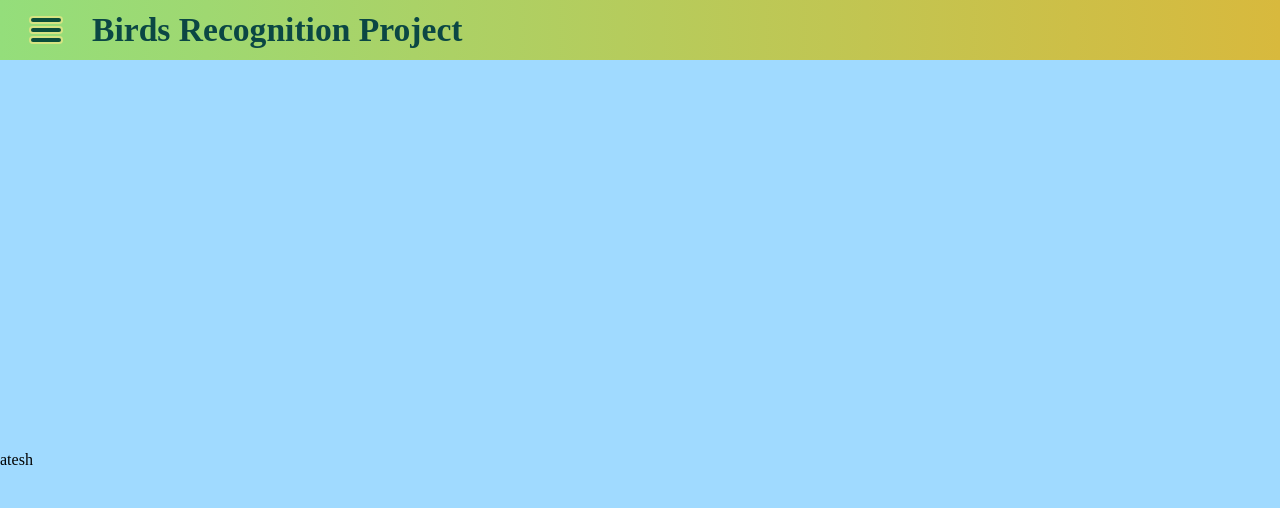
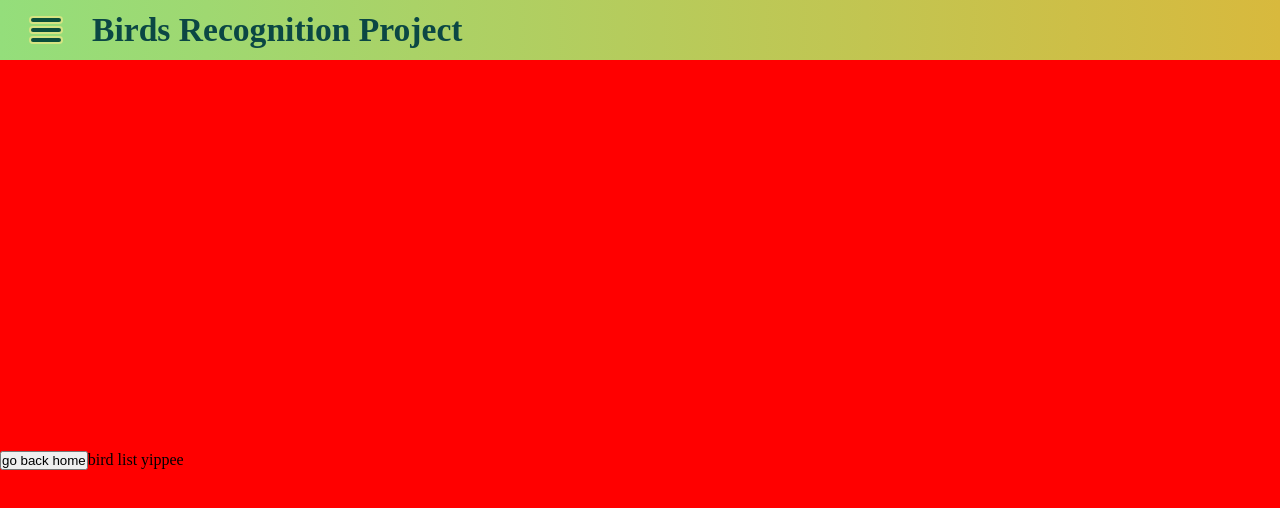
Before and after one commit to martindabuilder/BirdRecognitionApp, a React app in the folder frontend/: page /birdlist in a window 1280 px wide. Shown: the top 508 px of the page. Built offline with nearby package versions, Linux system fonts and the light colour scheme; the HTML template or start-up script is replaced by a standard one.

Commit message:
Added proper navigation between the sections

```diff
--- a/frontend/src/components/BirdListSection/Bird_Section.jsx
+++ b/frontend/src/components/BirdListSection/Bird_Section.jsx
@@ -1,11 +1,17 @@
+import { useNavigate } from "react-router-dom"
+
 import BirdPhoto from "../Shared/BirdPhoto.jsx"
 
 import "./bird_section.css"
 
 function BirdList(){
+    const navigate = useNavigate()
     return (
         <section className="list-section">
-            atesh
+            <button className = "back-button" onClick = {() => navigate("/")}>
+                go back home
+            </button>
+            bird list yippee
         </section>
     )
 }
--- a/frontend/src/components/BirdListSection/bird_section.css
+++ b/frontend/src/components/BirdListSection/bird_section.css
@@ -1,5 +1,5 @@
 .list-section {
-    background-color: #a0daff;
+    background-color: #ff0000;
     display: flex;
     flex-direction: grid;
     align-items: center;
--- a/frontend/src/components/InfoSection/Info_Section.jsx
+++ b/frontend/src/components/InfoSection/Info_Section.jsx
@@ -1,10 +1,16 @@
+import { useNavigate } from "react-router-dom"
+
 import "./info_section.css"
 
 
 function InfoSection(){
+    const navigate = useNavigate()
     return (
         <section className="info-section">
-            atesh
+            <button className = "back-button" onClick = {() => navigate("/")}>
+                go back home
+            </button>
+            ifnromation
         </section>
     )
 }
```
